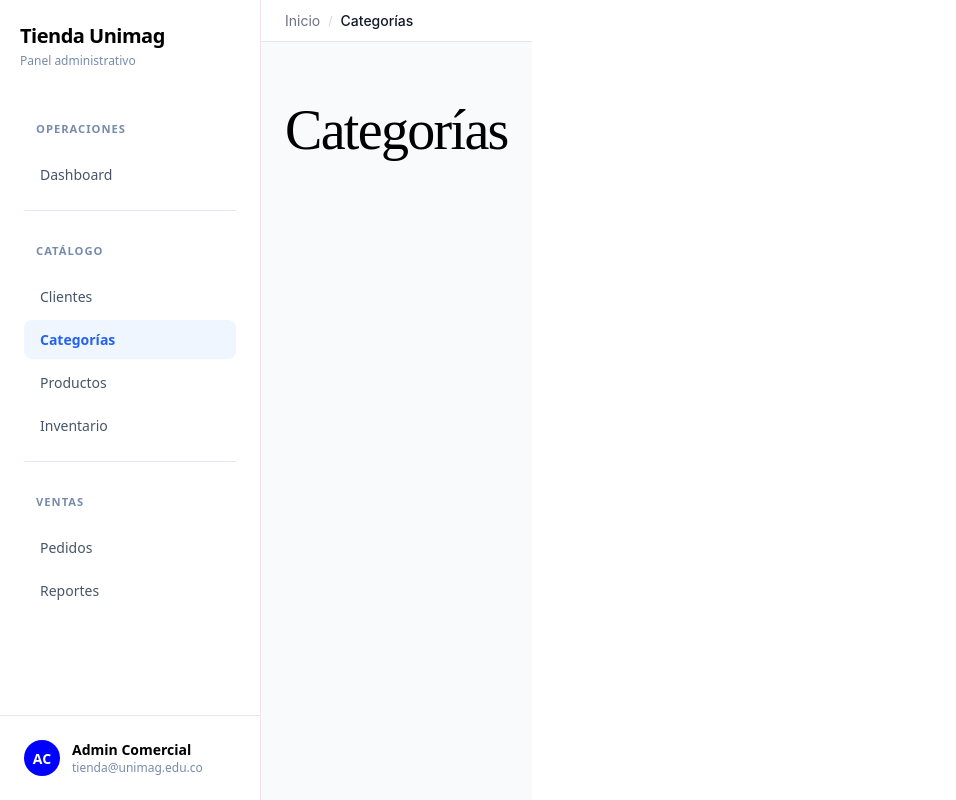
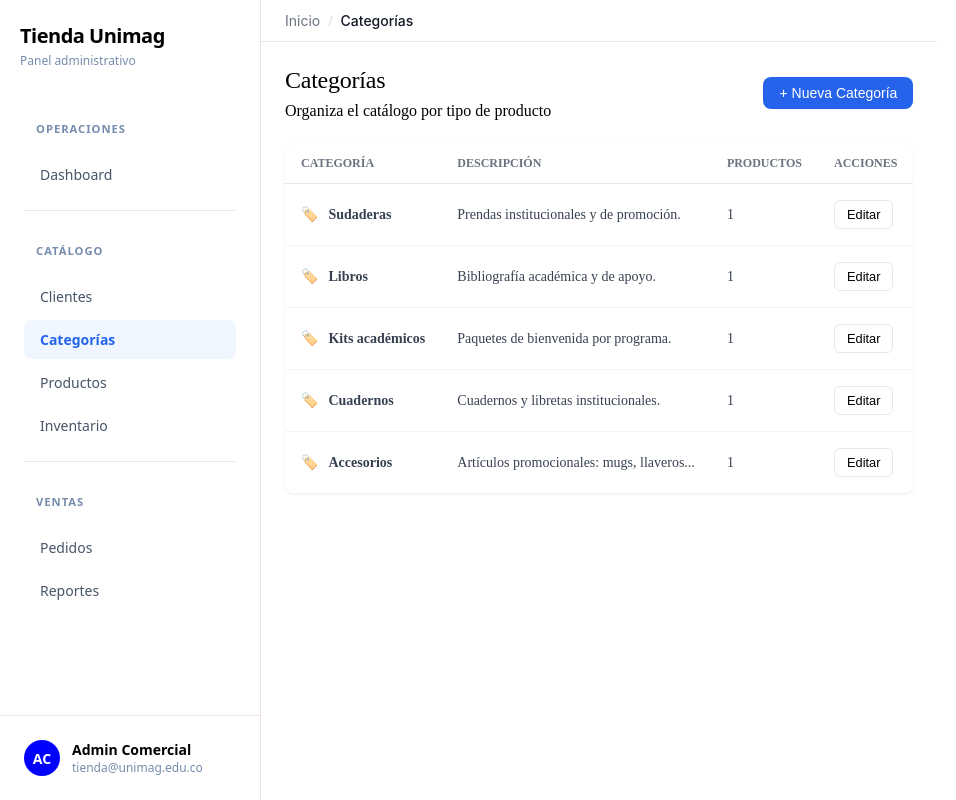
Before and after one commit to MirianMarriaga/tienda-universitaria-react, a React (Vite) app: page /categorias in a window 1280 px wide. Shown: the whole page, without its empty margins (0-956 px from the left). Built offline with nearby package versions, Linux system fonts and the light colour scheme.

Commit message:
feat:Boceto de tabla de categorias

```diff
--- a/src/App.jsx
+++ b/src/App.jsx
@@ -1,5 +1,6 @@
 import { Route, Routes } from 'react-router-dom'
 import Layout from './components/Layout'
+import CategoriesPage from './pages/CategoriesPage'
 
 function App() {
   return (
@@ -7,7 +8,7 @@
       <Route path="/" element={<Layout />}>
         <Route index element={<h1>Dashboard</h1>} />
         <Route path="clientes" element={<h1>Clientes</h1>} />
-        <Route path="categorias" element={<h1>Categorías</h1>} />
+        <Route path="categorias" element={<CategoriesPage/>} />
         <Route path="productos" element={<h1>Productos</h1>} />
         <Route path="inventario" element={<h1>Inventario</h1>} />
         <Route path="pedidos" element={<h1>Pedidos</h1>} />
--- a/src/components/CategoryC/CategoryForm.jsx
+++ b/src/components/CategoryC/CategoryForm.jsx
@@ -0,0 +1,66 @@
+import { useEffect, useState } from 'react'
+
+function CategoryForm({ editingCategory, onCreate, onUpdate, onCancel }) {
+  const [name, setName] = useState('')
+  const [description, setDescription] = useState('')
+
+  useEffect(() => {
+    if (editingCategory) {
+      setName(editingCategory.name)
+      setDescription(editingCategory.description)
+    } else {
+      setName('')
+      setDescription('')
+    }
+  }, [editingCategory])
+
+  function handleSubmit(e) {
+    e.preventDefault()
+    if (!name.trim() || !description.trim()) return
+
+    if (editingCategory) {
+      onUpdate({ ...editingCategory, name, description })
+    } else {
+      onCreate({ name, description })
+    }
+
+    setName('')
+    setDescription('')
+  }
+
+  return (
+    <form className="category-form" onSubmit={handleSubmit}>
+      <h3>{editingCategory ? 'Editar categoría' : 'Nueva categoría'}</h3>
+      <div className="form-group">
+        <label>Nombre</label>
+        <input
+          type="text"
+          placeholder="Nombre de la categoría"
+          value={name}
+          onChange={(e) => setName(e.target.value)}
+        />
+      </div>
+      <div className="form-group">
+        <label>Descripción</label>
+        <input
+          type="text"
+          placeholder="Descripción de la categoría"
+          value={description}
+          onChange={(e) => setDescription(e.target.value)}
+        />
+      </div>
+      <div className="form-actions">
+        {editingCategory && (
+          <button type="button" className="btn-secondary" onClick={onCancel}>
+            Cancelar
+          </button>
+        )}
+        <button type="submit" className="btn-primary">
+          {editingCategory ? 'Guardar cambios' : '+ Nueva Categoría'}
+        </button>
+      </div>
+    </form>
+  )
+}
+
+export default CategoryForm
--- a/src/components/CategoryC/CategoryList.jsx
+++ b/src/components/CategoryC/CategoryList.jsx
@@ -0,0 +1,41 @@
+import { products } from '../../data/products'
+
+function CategoryList({ categories, onEdit }) {
+  function countProducts(categoryId) {
+    return products.filter((p) => p.categoryId === categoryId).length
+  }
+
+  return (
+    <table className="table">
+      <thead>
+        <tr>
+          <th>Categoría</th>
+          <th>Descripción</th>
+          <th>Productos</th>
+          <th>Acciones</th>
+        </tr>
+      </thead>
+      <tbody>
+        {categories.map((category) => (
+          <tr key={category.id}>
+            <td>
+              <div className="category-name-cell">
+                <span className="category-icon">🏷️</span>
+                <strong>{category.name}</strong>
+              </div>
+            </td>
+            <td>{category.description}</td>
+            <td>{countProducts(category.id)}</td>
+            <td>
+              <button className="btn-outline" onClick={() => onEdit(category)}>
+                Editar
+              </button>
+            </td>
+          </tr>
+        ))}
+      </tbody>
+    </table>
+  )
+}
+
+export default CategoryList
--- a/src/components/Layout.jsx
+++ b/src/components/Layout.jsx
@@ -8,7 +8,7 @@
       <Sidebar />
       <div style={{ flex: 1, display: 'flex', flexDirection: 'column', overflow: 'hidden' }}>
         <Header />
-        <main style={{ flex: 1, overflowY: 'auto', padding: '24px', backgroundColor: '#f8fafc' }}>
+            <main style={{ flex: 1, overflowY: 'auto', padding: '24px 24px 24px 24px' }}>
           <Outlet />
         </main>
       </div>
--- a/src/index.css
+++ b/src/index.css
@@ -231,3 +231,74 @@
   font-weight: 500;
   color: #111827;
 }
+
+.page-header {
+  display: flex;
+  justify-content: space-between;
+  align-items: center;
+  margin-bottom: 24px;
+}
+
+.table {
+  width: 100%;
+  border-collapse: collapse;
+  background-color: #ffffff;
+  border-radius: 8px;
+  overflow: hidden;
+  box-shadow: 0 1px 3px rgba(0, 0, 0, 0.08);
+}
+
+.table th {
+  text-align: left;
+  padding: 12px 16px;
+  font-size: 0.75rem;
+  font-weight: 600;
+  text-transform: uppercase;
+  color: #6b7280;
+  border-bottom: 1px solid #e5e7eb;
+}
+
+.table td {
+  padding: 16px;
+  font-size: 0.875rem;
+  color: #374151;
+  border-bottom: 1px solid #f3f4f6;
+}
+
+.table tr:last-child td {
+  border-bottom: none;
+}
+
+.category-name-cell {
+  display: flex;
+  align-items: center;
+  gap: 10px;
+}
+
+.btn-outline {
+  padding: 6px 12px;
+  border: 1px solid #e5e7eb;
+  border-radius: 6px;
+  background: white;
+  font-size: 0.8rem;
+  cursor: pointer;
+}
+
+.btn-outline:hover {
+  background-color: #f9fafb;
+}
+
+.btn-primary {
+  background-color: #2563eb;
+  color: white;
+  border: none;
+  padding: 8px 16px;
+  border-radius: 8px;
+  font-size: 0.875rem;
+  font-weight: 500;
+  cursor: pointer;
+}
+
+.btn-primary:hover {
+  background-color: #1d4ed8;
+}
--- a/src/pages/CategoriesPage.jsx
+++ b/src/pages/CategoriesPage.jsx
@@ -0,0 +1,62 @@
+import { useContext, useState } from 'react'
+import CategoryForm from '../components/CategoryC/CategoryForm'
+import CategoryList from '../components/CategoryC/CategoryList'
+import { CategoryContext } from '../context/CategoryContext'
+import { categoryActions } from '../reducers/categoryReducer'
+
+function CategoriesPage() {
+  const { state, dispatch } = useContext(CategoryContext)
+  const [editingCategory, setEditingCategory] = useState(null)
+  const [showForm, setShowForm] = useState(false)
+
+  function handleCreate(newCategory) {
+    dispatch({ type: categoryActions.ADD_CATEGORY, payload: newCategory })
+    setShowForm(false)
+  }
+
+  function handleUpdate(updatedCategory) {
+    dispatch({ type: categoryActions.UPDATE_CATEGORY, payload: updatedCategory })
+    setEditingCategory(null)
+    setShowForm(false)
+  }
+
+  function handleEdit(category) {
+    setEditingCategory(category)
+    setShowForm(true)
+  }
+
+  function handleCancel() {
+    setEditingCategory(null)
+    setShowForm(false)
+  }
+
+  return (
+    <section>
+      <div className="page-header">
+        <div>
+          <h2>Categorías</h2>
+          <p>Organiza el catálogo por tipo de producto</p>
+        </div>
+        <button className="btn-primary" onClick={() => { setEditingCategory(null); setShowForm(true) }}>
+          + Nueva Categoría
+        </button>
+      </div>
+
+      {showForm && (
+        <CategoryForm
+          editingCategory={editingCategory}
+          onCreate={handleCreate}
+          onUpdate={handleUpdate}
+          onCancel={handleCancel}
+        />
+      )}
+
+      <CategoryList
+        categories={state.categories}
+        onEdit={handleEdit}
+      />
+    </section>
+  )
+}
+
+export default CategoriesPage
```
Also changed, not shown: src/components/CategoryC/CategoriesPage.jsx (+68 -0 lines), src/data/products.js (renamed from src/data/product.js).
